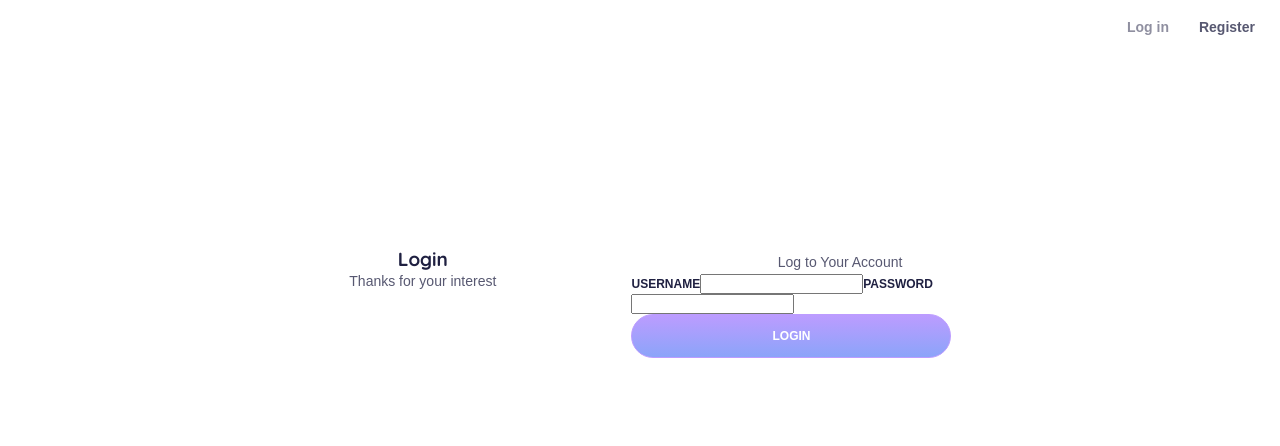
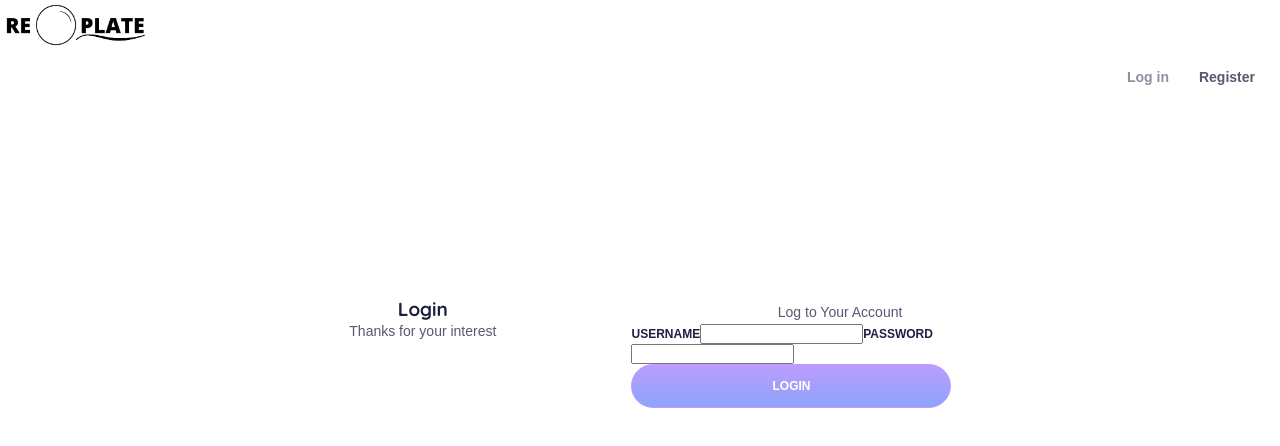
Before and after one commit to Replate-EU/Frontend, a React (Create React App) app in the folder front-end/: page /login in a window 1280 px wide. Shown: the top 446 px of the page. Built offline with nearby package versions, Linux system fonts and the light colour scheme; no server answers; a web font is replaced by a local one.

Commit message:
Addition of logo

```diff
--- a/front-end/src/App.js
+++ b/front-end/src/App.js
@@ -21,6 +21,7 @@ import BusinessDashboard from "./Components/Business/Logged/BusinessDashboard";
 import VolunteerDashboard from "./Components/Volunteer/Logged/VolunteerDashboard";
 import VolunteerPickups from "./Components/Volunteer/Logged/VolunteerPickups";
 import RestrictedRoute from "./auth/restrictedRoute";
+import logo from './icons/Logo.webp';
 
 function App({ appState, user, checkToken, logout }) {
   const history = useHistory();
@@ -31,6 +32,8 @@ function App({ appState, user, checkToken, logout }) {
   }, []);
   return (
     <div className="App">
+
+      <img src={logo} className="logo"/>
       <Navbar appState={appState} user={user} logout={logout} />
 
       <div className="container">
--- a/front-end/src/CSS/App.css
+++ b/front-end/src/CSS/App.css
@@ -459,6 +459,9 @@ button:focus,
 a:focus {
   outline: none;
 }
+.logo {
+  width: 150px;
+}
 .button-big {
   max-width: 320px;
   width: 100%;
--- a/front-end/src/Components/Business/Logged/BusinessPickupCard.js
+++ b/front-end/src/Components/Business/Logged/BusinessPickupCard.js
@@ -1,7 +1,7 @@
 import React from "react";
 import edit from "../../../icons/edit.png";
 import close from "../../../icons/close.png";
-import moment from "moment";
+import moment from 'moment';
 
 export default function BusinessPickupCard({ pickup, update, remove }) {
   const updatedPickupInfo = {
--- a/front-end/src/LESS/global.less
+++ b/front-end/src/LESS/global.less
@@ -42,3 +42,7 @@ li {
 button:focus, a:focus {
   outline: none;
 }
+
+.logo {
+  width: 150px;
+}
```
Also changed, not shown: front-end/src/Components/Navbar.js (line endings or trailing spaces), front-end/src/icons/Logo.webp (added), front-end/src/icons/thing.webp (added).
